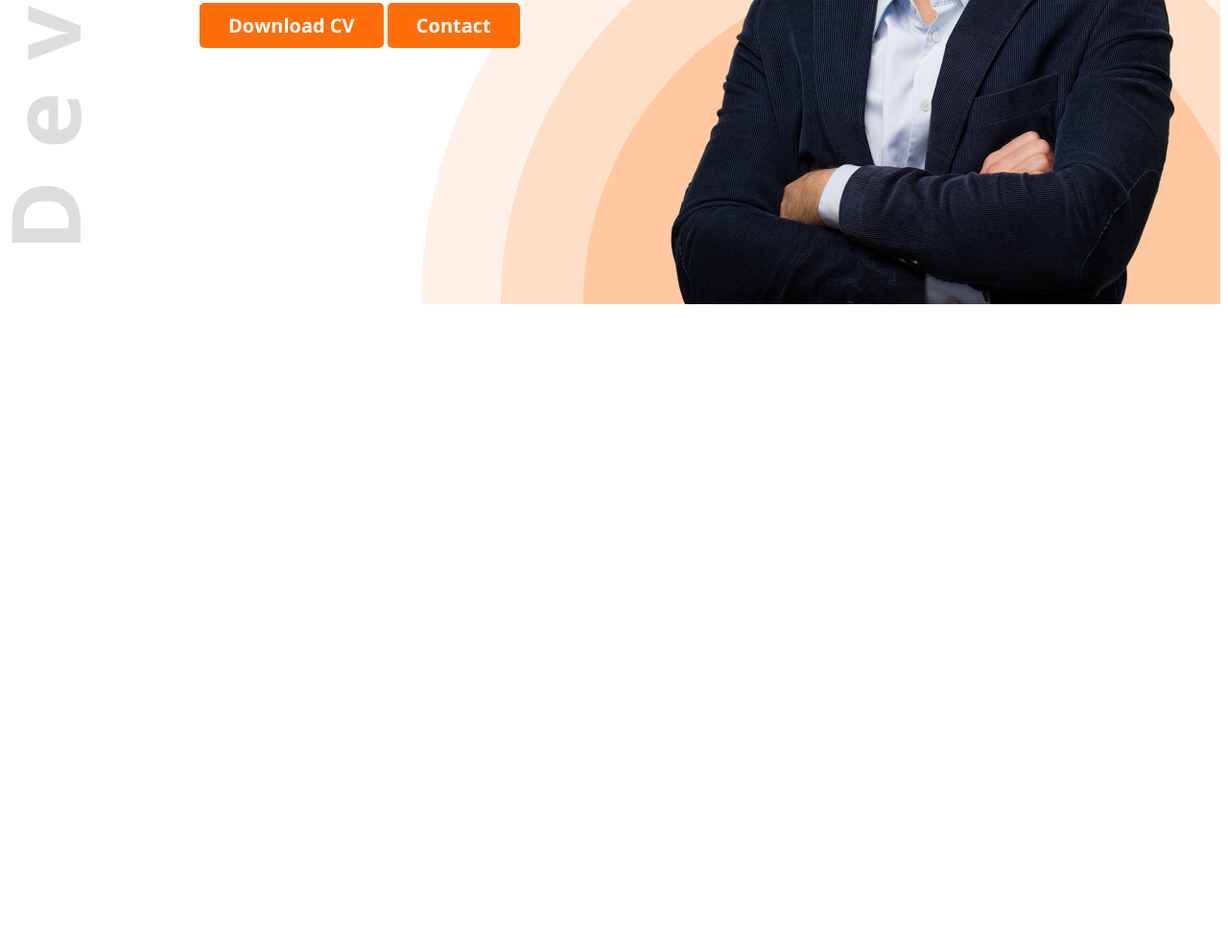
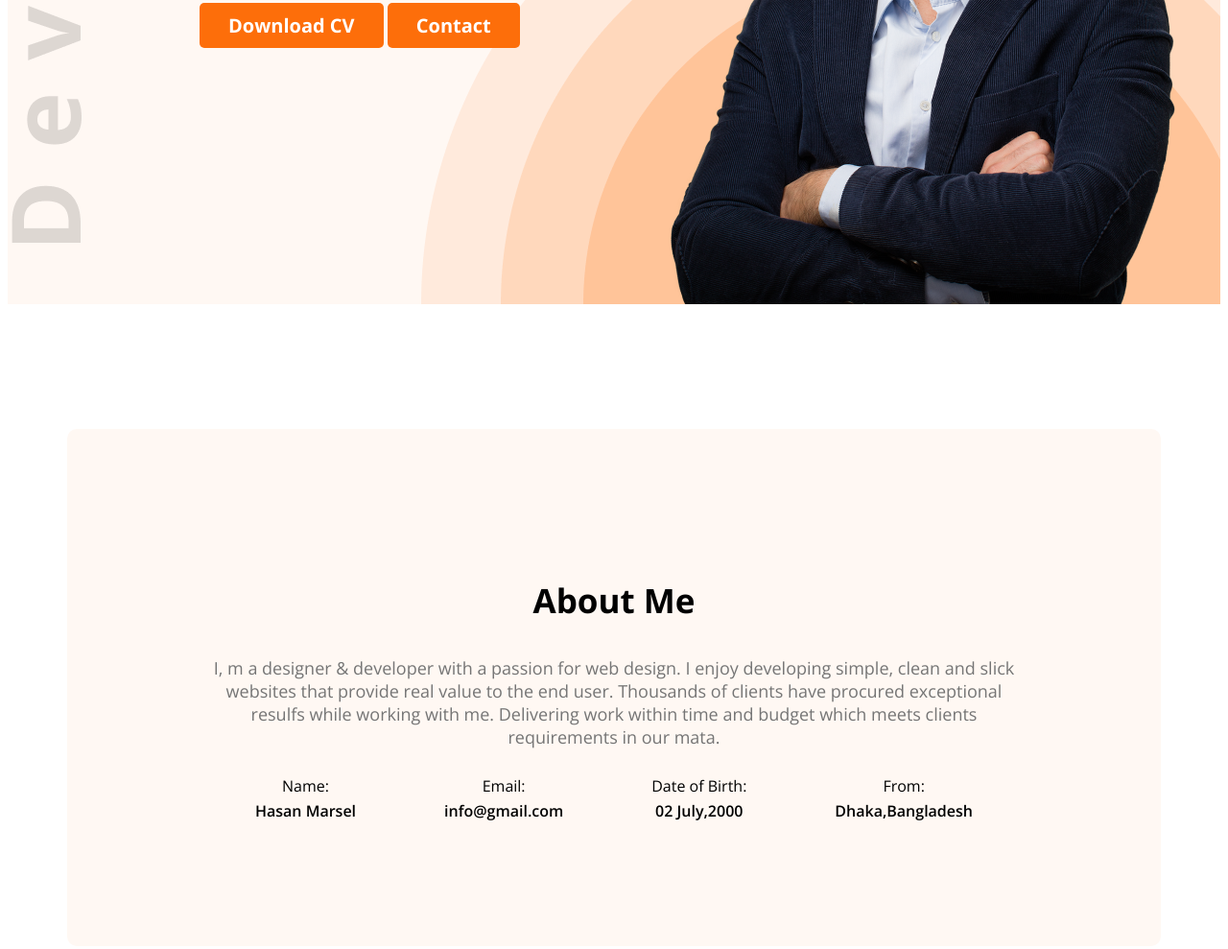
Before and after one commit to mahmudul35/web-developer-portfolio, a plain HTML site: page index.html in a window 1280 px wide. Shown: the part 518-1507 px from the top of the page at 96% size. Before the commit the page ends 843 px from the top, so only its background shows below. Drawn offline with nearby package versions, Linux system fonts and the light colour scheme.

Commit message:
about section added

```diff
--- a/index.html
+++ b/index.html
@@ -1,13 +1,13 @@
 <!DOCTYPE html>
 <html lang="en">
-  <head>
+  <head class="header secondary-bg">
     <meta charset="UTF-8" />
     <meta name="viewport" content="width=device-width, initial-scale=1.0" />
     <title>Web Developer Portfolio</title>
     <link rel="stylesheet" href="styles.css/portfolio.css" />
   </head>
   <body>
-    <header>
+    <header class="header secondary-bg">
       <nav>
         <h3 class="nav-title">Mar<span class="primary-color">s</span>el</h3>
         <ul>
@@ -34,7 +34,37 @@
       </div>
     </header>
 
-    <main></main>
+    <main>
+      <section class="about secondary-bg">
+        <h3 class="section-title">About Me</h3>
+        <p class="section-description">
+          I, m a designer & developer with a passion for web design. I enjoy
+          developing simple, clean and slick websites that provide real value to
+          the end user. Thousands of clients have procured exceptional resulfs
+          while working with me. Delivering work within time and budget which
+          meets clients requirements in our mata.
+        </p>
+        <div class="about-items">
+          <!-- .about-item*4>p.item-name+p.item-description -->
+          <div class="about-item">
+            <p class="item-name">Name:</p>
+            <p class="item-description">Hasan Marsel</p>
+          </div>
+          <div class="about-item">
+            <p class="item-name">Email:</p>
+            <p class="item-description">info@gmail.com</p>
+          </div>
+          <div class="about-item">
+            <p class="item-name">Date of Birth:</p>
+            <p class="item-description">02 July,2000</p>
+          </div>
+          <div class="about-item">
+            <p class="item-name">From:</p>
+            <p class="item-description">Dhaka,Bangladesh</p>
+          </div>
+        </div>
+      </section>
+    </main>
 
     <footer></footer>
   </body>
--- a/styles.css/portfolio.css
+++ b/styles.css/portfolio.css
@@ -4,6 +4,9 @@
 }
 
 /* Shared styles */
+.secondary-bg {
+  background-color: #fff8f3;
+}
 .primary-color {
   color: #fd6e0a;
 }
@@ -26,8 +29,17 @@
   border: none;
   cursor: pointer;
 }
+
+.section-title {
+  font-size: 35px;
+  font-weight: bold;
+}
+.section-description {
+  font-size: 18px;
+  color: #757575;
+}
 /* Header starts here */
-header {
+.header {
   background-image: url("../images/developer.png"),
     url("../images/header_bg.png");
   background-repeat: no-repeat;
@@ -83,3 +95,26 @@ ul > li > a {
 .banner-profile-pic {
   max-width: 584px;
 }
+
+/* Main start here */
+main {
+  max-width: 1140px;
+  margin: 0 auto;
+}
+
+/* About section start here */
+.about {
+  padding: 120px 150px;
+  text-align: center;
+  margin-top: 130px;
+  border-radius: 10px;
+}
+
+.item-description {
+  font-weight: 600;
+}
+.about-items {
+  display: flex;
+  justify-content: space-around;
+  line-height: 10px;
+}
```
